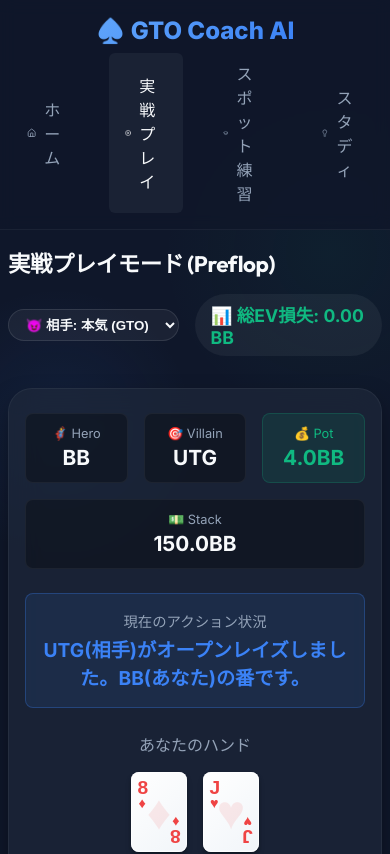
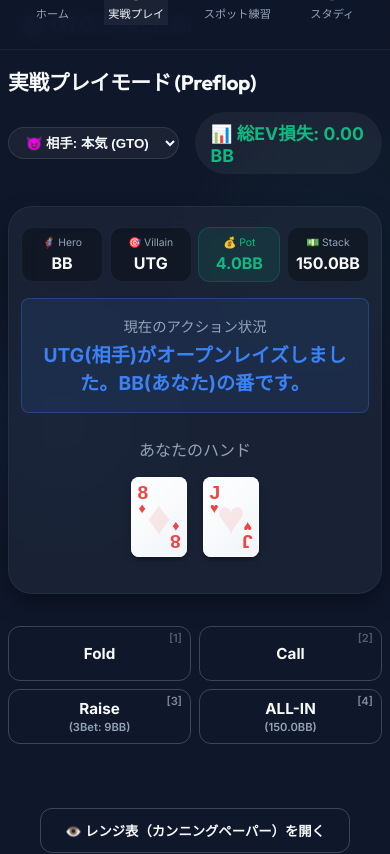
Before and after one commit to shota2424/poker-coach, a React (Vite) app: page /play in a window 390 px wide. Shown: the top 854 px of the page. Built offline with nearby package versions, Linux system fonts and the light colour scheme.

Commit message:
Refine mobile UI: header tab bar, status grid, and compact action buttons

```diff
--- a/src/components/Layout.jsx
+++ b/src/components/Layout.jsx
@@ -13,16 +13,16 @@ const Layout = ({ children }) => {
         </Link>
         <nav className="nav-links">
           <Link to="/" className={`nav-link ${isActive('/') ? 'active' : ''}`}>
-            <Home size={18} /> ホーム
+            <Home size={20} /> <span>ホーム</span>
           </Link>
           <Link to="/play" className={`nav-link ${isActive('/play') ? 'active' : ''}`}>
-            <PlayCircle size={18} /> 実戦プレイ
+            <PlayCircle size={20} /> <span>実戦プレイ</span>
           </Link>
           <Link to="/trainer" className={`nav-link ${isActive('/trainer') ? 'active' : ''}`}>
-            <GraduationCap size={18} /> スポット練習
+            <GraduationCap size={20} /> <span>スポット練習</span>
           </Link>
           <Link to="/study" className={`nav-link ${isActive('/study') ? 'active' : ''}`}>
-            <Lightbulb size={18} /> スタディ
+            <Lightbulb size={20} /> <span>スタディ</span>
           </Link>
         </nav>
       </header>
--- a/src/index.css
+++ b/src/index.css
@@ -81,6 +81,7 @@ a {
   font-weight: 800;
   background: linear-gradient(135deg, #60a5fa, #3b82f6);
   -webkit-background-clip: text;
+  background-clip: text;
   -webkit-text-fill-color: transparent;
   display: flex;
   align-items: center;
@@ -207,20 +208,150 @@ a {
   text-shadow: 0 0 20px rgba(251, 191, 36, 0.4);
 }
 
+/* Play Status Grid */
+.status-grid {
+  display: grid;
+  grid-template-columns: repeat(4, 1fr);
+  gap: 0.75rem;
+  margin-bottom: 1.5rem;
+}
+
+.status-box {
+  display: flex;
+  flex-direction: column;
+  align-items: center;
+  justify-content: center;
+  background: rgba(0,0,0,0.3);
+  padding: 0.7rem 0.5rem;
+  border-radius: var(--radius-md);
+  border: 1px solid rgba(255,255,255,0.05);
+}
+
+.status-box.highlight {
+  background: rgba(16, 185, 129, 0.1);
+  border-color: rgba(16, 185, 129, 0.2);
+}
+
+.status-label {
+  font-size: 0.75rem;
+  color: var(--text-muted);
+  margin-bottom: 0.25rem;
+}
+
+.status-box.highlight .status-label {
+  color: var(--accent);
+}
+
+.status-value {
+  font-size: 1.2rem;
+  font-weight: 700;
+  color: var(--text-main);
+}
+
+.status-box.highlight .status-value {
+  color: var(--accent);
+}
+
+/* Action Buttons */
+.action-buttons {
+  display: grid;
+  grid-template-columns: repeat(auto-fit, minmax(130px, 1fr));
+  gap: 0.75rem;
+  width: 100%;
+}
+
+.action-btn {
+  height: 65px;
+  font-size: 1.1rem;
+  border-color: rgba(255,255,255,0.2);
+  flex-direction: column;
+  gap: 0.1rem;
+  position: relative;
+  width: 100%;
+}
+
+.action-btn span:first-child {
+  font-weight: 700;
+}
+
+.action-btn span:nth-child(2) {
+  font-size: 0.8rem;
+  color: var(--text-muted);
+}
+
+.shortcut-key {
+  position: absolute;
+  top: 4px;
+  right: 8px;
+  font-size: 0.7rem;
+  opacity: 0.5;
+}
+
 /* Responsive UI */
 @media (max-width: 768px) {
   .header {
-    padding: 1rem;
+    padding: 0.75rem 1.25rem;
+  }
+  .nav-links {
+    position: fixed;
+    bottom: 0;
+    left: 0;
+    right: 0;
+    background: rgba(15, 23, 42, 0.95);
+    backdrop-filter: blur(10px);
+    border-top: 1px solid rgba(255, 255, 255, 0.1);
+    padding: 0.5rem 1rem 1.5rem 1rem;
+    justify-content: space-around;
+    gap: 0;
+    z-index: 100;
+  }
+  .nav-link {
     flex-direction: column;
-    gap: 0.5rem;
+    font-size: 0.7rem;
+    padding: 0.25rem;
+    gap: 0.25rem;
+    border-radius: 0;
+  }
+  .app-container {
+    padding-bottom: 70px;
+  }
+  .logo {
+    font-size: 1.3rem;
   }
   .main-content {
     padding: 1rem 0.5rem;
   }
   .glass-panel {
-    padding: 1.5rem 1rem;
+    padding: 1.25rem 0.75rem;
   }
   h2 {
-    font-size: 1.4rem;
+    font-size: 1.3rem;
+  }
+
+  .status-grid {
+    grid-template-columns: repeat(4, 1fr);
+    gap: 0.4rem;
+    margin-bottom: 1rem;
+  }
+  .status-box {
+    padding: 0.5rem 0.25rem;
+  }
+  .status-value {
+    font-size: 1rem;
+  }
+  .status-label {
+    font-size: 0.65rem;
+  }
+
+  .action-buttons {
+    grid-template-columns: repeat(2, 1fr);
+    gap: 0.5rem;
+  }
+  .action-btn {
+    height: 55px;
+    font-size: 0.95rem;
+  }
+  .action-btn span:nth-child(2) {
+    font-size: 0.7rem;
   }
 }
--- a/src/pages/Play.jsx
+++ b/src/pages/Play.jsx
@@ -200,22 +200,22 @@ const Play = () => {
       </div>
 
       <div className="glass-panel" style={{ textAlign: 'center' }}>
-        <div style={{ display: 'flex', gap: '1rem', flexWrap: 'wrap', marginBottom: '1.5rem', justifyContent: 'center' }}>
-          <div style={{ display: 'flex', flexDirection: 'column', alignItems: 'center', background: 'rgba(0,0,0,0.3)', padding: '0.75rem 1rem', borderRadius: '0.5rem', flex: 1, minWidth: '100px', border: '1px solid rgba(255,255,255,0.05)' }}>
-            <span style={{ fontSize: '0.8rem', color: 'var(--text-muted)', marginBottom: '0.25rem' }}>🦸‍♂️ Hero</span>
-            <span style={{ fontSize: '1.3rem', fontWeight: 'bold', color: 'var(--text-main)' }}>{currentStage.heroPosition}</span>
+        <div className="status-grid">
+          <div className="status-box">
+            <span className="status-label">🦸‍♂️ Hero</span>
+            <span className="status-value">{currentStage.heroPosition}</span>
           </div>
-          <div style={{ display: 'flex', flexDirection: 'column', alignItems: 'center', background: 'rgba(0,0,0,0.3)', padding: '0.75rem 1rem', borderRadius: '0.5rem', flex: 1, minWidth: '100px', border: '1px solid rgba(255,255,255,0.05)' }}>
-            <span style={{ fontSize: '0.8rem', color: 'var(--text-muted)', marginBottom: '0.25rem' }}>🎯 Villain</span>
-            <span style={{ fontSize: '1.3rem', fontWeight: 'bold', color: 'var(--text-main)' }}>{currentStage.villainPosition}</span>
+          <div className="status-box">
+            <span className="status-label">🎯 Villain</span>
+            <span className="status-value">{currentStage.villainPosition}</span>
           </div>
-          <div style={{ display: 'flex', flexDirection: 'column', alignItems: 'center', background: 'rgba(16, 185, 129, 0.1)', padding: '0.75rem 1rem', borderRadius: '0.5rem', flex: 1, minWidth: '100px', border: '1px solid rgba(16, 185, 129, 0.2)' }}>
-            <span style={{ fontSize: '0.8rem', color: 'var(--accent)', marginBottom: '0.25rem' }}>💰 Pot</span>
-            <span style={{ fontSize: '1.3rem', fontWeight: 'bold', color: 'var(--accent)' }}>{currentStage.pot}</span>
+          <div className="status-box highlight">
+            <span className="status-label">💰 Pot</span>
+            <span className="status-value">{currentStage.pot}</span>
           </div>
-          <div style={{ display: 'flex', flexDirection: 'column', alignItems: 'center', background: 'rgba(0,0,0,0.3)', padding: '0.75rem 1rem', borderRadius: '0.5rem', flex: 1, minWidth: '100px', border: '1px solid rgba(255,255,255,0.05)' }}>
-            <span style={{ fontSize: '0.8rem', color: 'var(--text-muted)', marginBottom: '0.25rem' }}>💵 Stack</span>
-            <span style={{ fontSize: '1.3rem', fontWeight: 'bold', color: 'var(--text-main)' }}>{currentStage.stack}</span>
+          <div className="status-box">
+            <span className="status-label">💵 Stack</span>
+            <span className="status-value">{currentStage.stack}</span>
           </div>
         </div>
 
@@ -239,7 +239,7 @@ const Play = () => {
         </div>
       </div>
 
-      <div style={{ display: 'flex', gap: '1rem', flexWrap: 'wrap', justifyContent: 'center' }}>
+      <div className="action-buttons">
         {currentStage.options.map((action, i) => {
            let displayLabel = action;
            if (action.includes('33% Pot')) {
@@ -252,20 +252,17 @@ const Play = () => {
              displayLabel = `ALL-IN (${currentStage.stack})`;
            }
 
+           const parts = displayLabel.split(' (');
            return (
              <button
                key={action}
                onClick={() => handleAction(action)}
-               className="btn btn-outline"
-               style={{ height: '70px', fontSize: '1.2rem', borderColor: 'rgba(255,255,255,0.2)', flex: '1 1 40%', minWidth: '120px', flexDirection: 'column', gap: '0.2rem', position: 'relative' }}
+               className="btn btn-outline action-btn"
                disabled={isThinking}
              >
-               {displayLabel.split(' (').map((part, idx) => (
-                 <span key={idx} style={{ fontSize: idx === 0 ? '1.2rem' : '0.9rem', color: idx === 0 ? 'inherit' : 'var(--text-muted)' }}>
-                   {idx === 1 ? '(' + part : part}
-                 </span>
-               ))}
-               <span style={{ position: 'absolute', top: 4, right: 8, fontSize: '0.7rem', opacity: 0.5 }}>[{i + 1}]</span>
+               <span>{parts[0]}</span>
+               {parts[1] && <span>({parts[1]}</span>}
+               <span className="shortcut-key">[{i + 1}]</span>
              </button>
            );
         })}
```
